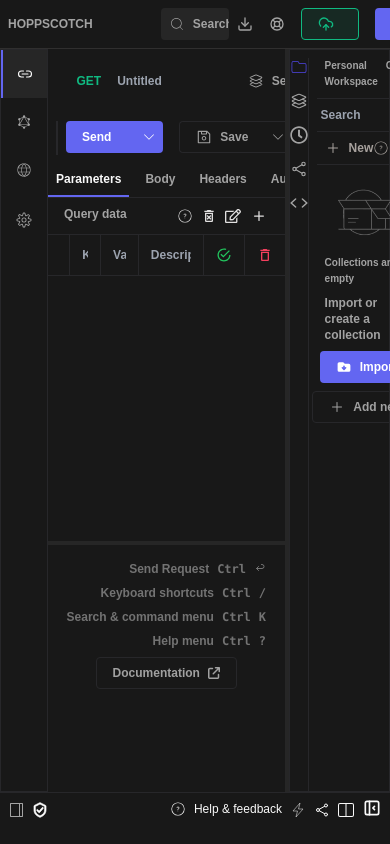
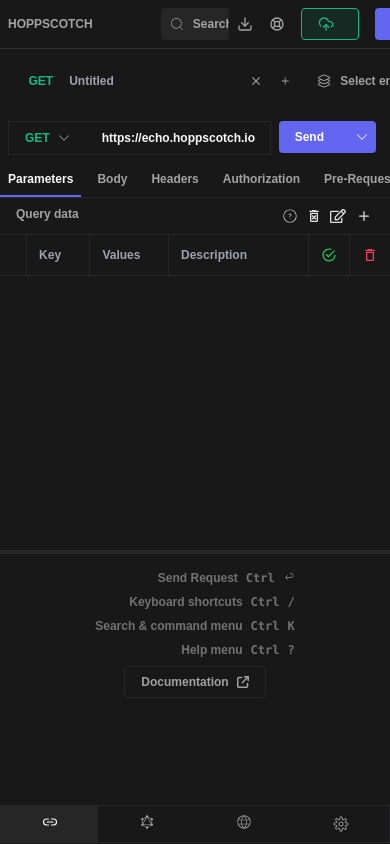
Before and after one commit to rsireesha-g/hoppscoth-clone, a React (Create React App) app: page / in a window 390 px wide. Shown: the top 844 px of the page. Built offline with nearby package versions, Linux system fonts and the light colour scheme.

Commit message:
feat: responsive view for main layout

```diff
--- a/src/components/common/support.tsx
+++ b/src/components/common/support.tsx
@@ -41,6 +41,7 @@
 export const Support = ({ handleClose }: any) => {
     const { isShortCutsModalOpen, isInviteModalOpen } = useSelector((state: RootState) => state.statesStatus);
     const dispatch = useDispatch<AppDispatch>();
+    const [isCollapse, setIsCollapse] = useState(false);
 
     const data: Array<dataObj> = [
         { label: 'Chat with us', description: 'Questions? Chat with us!', icon: <BsChat size={14} className='rotate-180' />, onClick: () => dispatch(onChartBotModalClick(true)) },
@@ -60,17 +61,44 @@
             label: 'Twitter', description: 'Follow us on Twitter', icon: <LuTwitter size={14} />, url: 'https://hoppscotch.io / twitter'
         }
     ];
+    const layoutData: Array<dataObj> = [
+        {
+            label: 'Expand sidebar',
+            description: 'Collapse or Expand the sidebar',
+            icon: <VscBrowser className={`w-4 h-4 cursor-pointer ${isCollapse ? '-rotate-90' : 'rotate-90'}`} />,
+            onClick: () => setIsCollapse(true)
+        },
+        {
+            label: 'Expand Collection Panel',
+            description: 'Collapse or Expand Collections',
+            icon: <VscBrowser className={`w-4 h-4 cursor-pointer ${isCollapse ? '-rotate-90' : 'rotate-90'}`} />,
+            onClick: () => setIsCollapse(true)
+        },
+    ]
     return (
         <>
             <div className="modal">
-                <div className="innerModal top-12 left-[35%]" >
-                    <div className="flex items-center justify-between p-2 ">
-                        <h3 className="ml-4 heading text-center flex-grow">New workspace</h3>
+                <div className="innerModal pt-0 bottom-0 md:top-12 left-[35%]" >
+                    <div className="flex items-center justify-between p-2 pt-4 sticky w-full z-[1] top-0 left-0 bg-popoverColor">
+                        <h3 className="ml-4 heading text-center flex-grow">Support</h3>
                         <MdOutlineClose
                             size={20}
                             onClick={handleClose}
                             className='cursor-pointer' />
                     </div>
+                    <div className='flex flex-col gap-4 md:hidden'>
+                        <p className="text-secondary ">Support</p>
+                        {layoutData?.map((item: dataObj) => (
+                            <div onClick={() => {
+                                item?.onClick?.();
+                                handleClose();
+                            }}
+                                className='w-full'>
+                                <Card {...item} />
+                            </div>
+                        ))}
+                    </div>
+                    <p className="text-secondary visible md:hidden">Support</p>
                     <div className="flex flex-col gap-2 p-2">
                         {data?.map((item: dataObj) => (
                             item?.url ?
--- a/src/components/dropdownMenu.tsx
+++ b/src/components/dropdownMenu.tsx
@@ -55,8 +55,8 @@
 
             {isOpen && (
                 <div
-                    className={`py-4 px-2 visible absolute z-[9999]  flex flex-col gap-2 w-fit bg-popoverColor !max-w-[45vw] border text-secondary
-                        border-dividerDark rounded-md shadow-lg max-h-[60vh] overflow-y-auto
+                    className={`py-4 px-2 visible absolute z-[9999]  flex flex-col gap-2 w-fit min-w-40 bg-popoverColor !max-w-[45vw] border text-secondary
+                        border-dividerDark rounded-md shadow-lg max-h-[40vh]  overflow-y-scroll
                         ${getPositionClasses(position)}
                         ${extraClass}`}
                 >
@@ -86,6 +86,7 @@
                             : children : ''
                     }
                 </div>
+
             )}
         </div>
     );
--- a/src/components/footer.tsx
+++ b/src/components/footer.tsx
@@ -75,7 +75,7 @@
 
     return (
         <>
-            <div className='flex justify-between p-2 border-t border-t-dividerDark'>
+            <div className='hidden md:flex justify-between p-2 border-t border-t-dividerDark'>
                 <div className='flex gap-2'>
                     <Tooltip text='Collapse sidebar' position='top-left' extraClassName='-mb-0 left-1/2 -bottom-1'>
                         <VscBrowser
--- a/src/components/layout.tsx
+++ b/src/components/layout.tsx
@@ -36,26 +36,27 @@
     return (
         <div className={`w-screen h-screen text-xs font-semibold  ${theme === 'dark' ? 'bg-primary text-secondary' : 'bg-secondary text-primary'}`}>
             <Header />
-            <div className="w-full flex h-[88vh] overflow-auto relative z-0">
+            <div className="w-full flex flex-grow h-[calc(100%-50px)] md:h-[88vh] overflow-hidden relative z-0 md:flex-row flex-col-reverse">
                 <SideBar {...{ isCollapse, page }} />
-
+                <div className='hidden md:flex w-full'>
                     <PanelGroup direction="horizontal" className="flex-1">
                         <Panel defaultSize={70} minSize={60}>
-                        <div className={`w-full h-full flex ${isHorizontalCollapsed ? 'flex-col' : 'flex-row'}`}>
-                            <PanelGroup direction={isHorizontalCollapsed ? 'horizontal' : 'vertical'} className="flex-1">
-                                <Panel defaultSize={60} minSize={50}>
+                            <div className={`w-full h-full overflow-x-hidden overflow-y-auto flex ${isHorizontalCollapsed ? 'flex-col' : 'flex-row'}`}>
+                                <PanelGroup direction={isHorizontalCollapsed ? 'horizontal' : 'vertical'} className="flex-1 overflow-y-auto">
+                                    <Panel defaultSize={60} minSize={50} className='!overflow-visible'>
                                         <div
-                                        className={` h-full w-full overflow-hidden relative ${page === 'settings' ? 'overflow-y-auto' : ''
+                                            className={` h-full w-full overflow-visible relative ${page === 'settings' ? 'overflow-y-auto' : ''
                                                 }`}
                                         >
                                             {children}
                                         </div>
                                     </Panel>
+
                                     {showShortCuts &&
                                         <>
                                             <PanelResizeHandle
                                                 className={`${isHorizontalCollapsed ? 'w-1 cursor-col-resize' : 'h-1 cursor-row-resize'
-                                                } bg-primaryDark hover:bg-primaryDark`}
+                                                    } bg-primaryDark hover:bg-primaryDark z-10 flex`}
                                             />
 
                                             <Panel defaultSize={30} minSize={20}>
@@ -78,6 +79,32 @@
                             </>
                         }
                     </PanelGroup>
+                </div>
+                <div className={`md:hidden w-full h-full overflow-x-hidden overflow-y-scroll flex flex-col ${isHorizontalCollapsed ? 'flex-col' : 'flex-row'}`}>
+                    <PanelGroup direction={isHorizontalCollapsed ? 'horizontal' : 'vertical'} className="flex-1 !overflow-y-scroll">
+                        <Panel defaultSize={60} minSize={50} className='!overflow-visible'>
+                            <div
+                                className={` h-full w-full overflow-visible relative ${page === 'settings' ? 'overflow-y-auto' : ''
+                                    }`}
+                            >
+                                {children}
+                            </div>
+                        </Panel>
+
+                        {showShortCuts &&
+                            <>
+                                <PanelResizeHandle
+                                    className={`${isHorizontalCollapsed ? 'w-1 cursor-col-resize' : 'h-1 cursor-row-resize'
+                                        } bg-primaryDark hover:bg-primaryDark z-10 flex`}
+                                />
+
+                                <Panel defaultSize={30} minSize={20}>
+                                    <ShortcutsComponent {...{ isHorizontalCollapsed }} />
+                                </Panel>
+                            </>
+                        }
+                    </PanelGroup>
+                </div>
             </div>
 
             <Footer
--- a/src/components/sideBar.tsx
+++ b/src/components/sideBar.tsx
@@ -14,14 +14,18 @@
 
     return (
         <div
-            className={`${!isCollapse ? 'w-12' : 'w-20'}
+            className={`${!isCollapse ? 'w-full  md:w-12' : 'w-full md:w-20'}
         border border-dividerDark
-        flex flex-col text-[10px]
+        grid md:flex flex-row text-[10px]
+        grid-cols-4
+        md:flex-col
+        justify-between md:justify-start
         `}>
             <Link to="/"
                 className={`
-            ${page === 'home' && 'border-l-2 border-accent !text-secondaryDark !bg-primaryDark'}
-             cursor-pointer items-center p-4 hover:bg-primaryDark hover:text-secondaryDark text-secondary flex gap-2 flex-col
+            ${page === 'home' && 'md:border-l-2 md:border-accent !text-secondaryDark !bg-primaryDark'}
+             cursor-pointer items-center p-2 md:p-4  hover:bg-primaryDark hover:text-secondaryDark
+             text-secondary flex gap-2 flex-col
             `}>
 
                 {!isCollapse ?
@@ -39,8 +43,8 @@
             </Link>
             <Link to="/graphql"
                 className={`
-            ${page === 'graphql' && 'border-l-2 border-accent !text-secondaryDark !bg-primaryDark'}
-             cursor-pointer items-center p-4 hover:bg-primaryDark hover:text-secondaryDark text-secondary flex gap-2 flex-col
+            ${page === 'graphql' && 'md:border-l-2 md:border-accent !text-secondaryDark !bg-primaryDark'}
+             cursor-pointer items-center p-2 md:p-4  hover:bg-primaryDark hover:text-secondaryDark text-secondary flex gap-2 flex-col
             `}>
 
                 {!isCollapse ?
@@ -59,8 +63,8 @@
             </Link>
             <Link to="/realtime/websocket"
                 className={`
-            ${page === 'realtime' && 'border-l-2 border-accent !text-secondaryDark !bg-primaryDark'}
-             cursor-pointer items-center p-4 hover:bg-primaryDark hover:text-secondaryDark text-secondary flex gap-2 flex-col
+            ${page === 'realtime' && 'md:border-l-2 md:border-accent !text-secondaryDark !bg-primaryDark'}
+             cursor-pointer items-center p-2 md:p-4  hover:bg-primaryDark hover:text-secondaryDark text-secondary flex gap-2 flex-col
             `}>
                 {!isCollapse ?
                     <Tooltip position='side-right' text='Realtime'>
@@ -76,8 +80,8 @@
             </Link>
             <Link to="/settings"
                 className={`
-            ${page === 'settings' && 'border-l-2 border-accent !text-secondaryDark !bg-primaryDark'}
-             cursor-pointer items-center p-4 hover:bg-primaryDark hover:text-secondaryDark text-secondary flex gap-2 flex-col
+            ${page === 'settings' && 'md:border-l-2 md:border-accent !text-secondaryDark !bg-primaryDark'}
+             cursor-pointer items-center p-2 md:p-4  hover:bg-primaryDark hover:text-secondaryDark text-secondary flex gap-2 flex-col
             `}>
                 {!isCollapse ?
                     <Tooltip position='side-right' text='Settings'>
--- a/src/pages/rest.tsx
+++ b/src/pages/rest.tsx
@@ -21,6 +21,7 @@
 import { EditEnvironmentModal } from '../components/restPageComponents/sideBar/editEnvironmentModal'
 import { BodyComponent } from '../components/restPageComponents/httpMethodComponents/bodyComponent'
 import { MdOutlineClose } from 'react-icons/md'
+import { authMethods } from '../contanst'
 
 const paramsInitialState: Array<KeyValueDescription> = [{ key: '', value: '', description: '' }];
 const variablesInitialState: Array<VariablesObj> = [{ variable: '', value: '' }];
@@ -244,7 +245,7 @@
             {/* mapping and editing data */}
             <>
                 <div className="flex justify-between gap-2 p-2">
-                    <div className="overflow-auto relative border border-dividerDark w-full flex gap-2 justify-start align-middle">
+                    <div className=" relative border border-dividerDark w-full flex gap-2 justify-start align-middle">
                         <DropdownMenu position='bottom-left' button={
                             <Button type='secondary' text={selectedHttpMethod?.label} chevronExists={true}
                                 extraClass={`!flex-row border-0`} textColor={selectedHttpMethod?.color} />
--- a/src/redux/slices/statesSlice.ts
+++ b/src/redux/slices/statesSlice.ts
@@ -8,7 +8,7 @@
     email: string | null,
     environments: any,
     isChatBotModalOpen: boolean,
-    isInviteModalOpen: boolean
+    isInviteModalOpen: boolean,
 }
 
 const initialState: statesSliceProps = {
```
Also changed, not shown: src/common.css (+10 -1 lines). Lines whose indentation alone changed are shown as unchanged.
